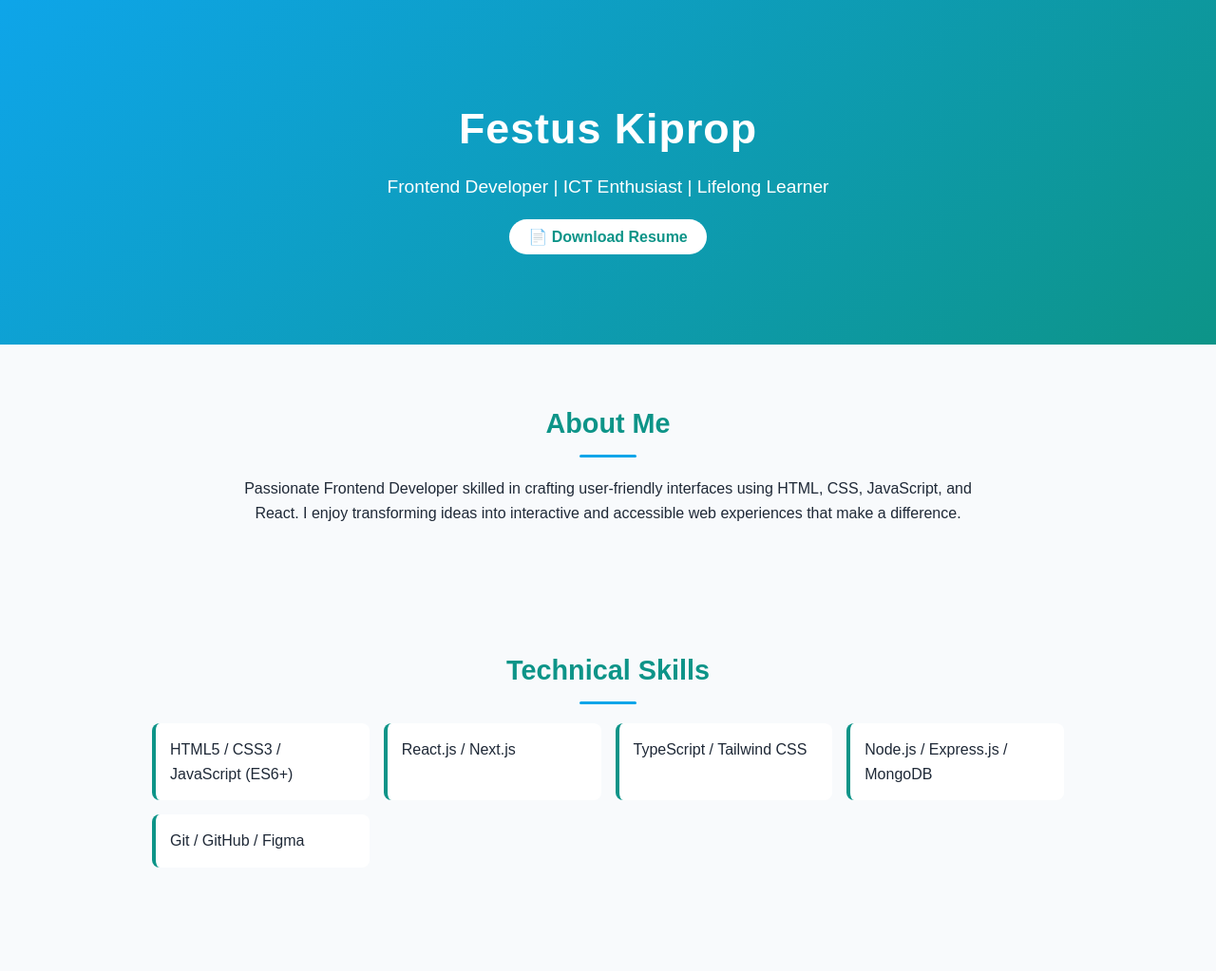
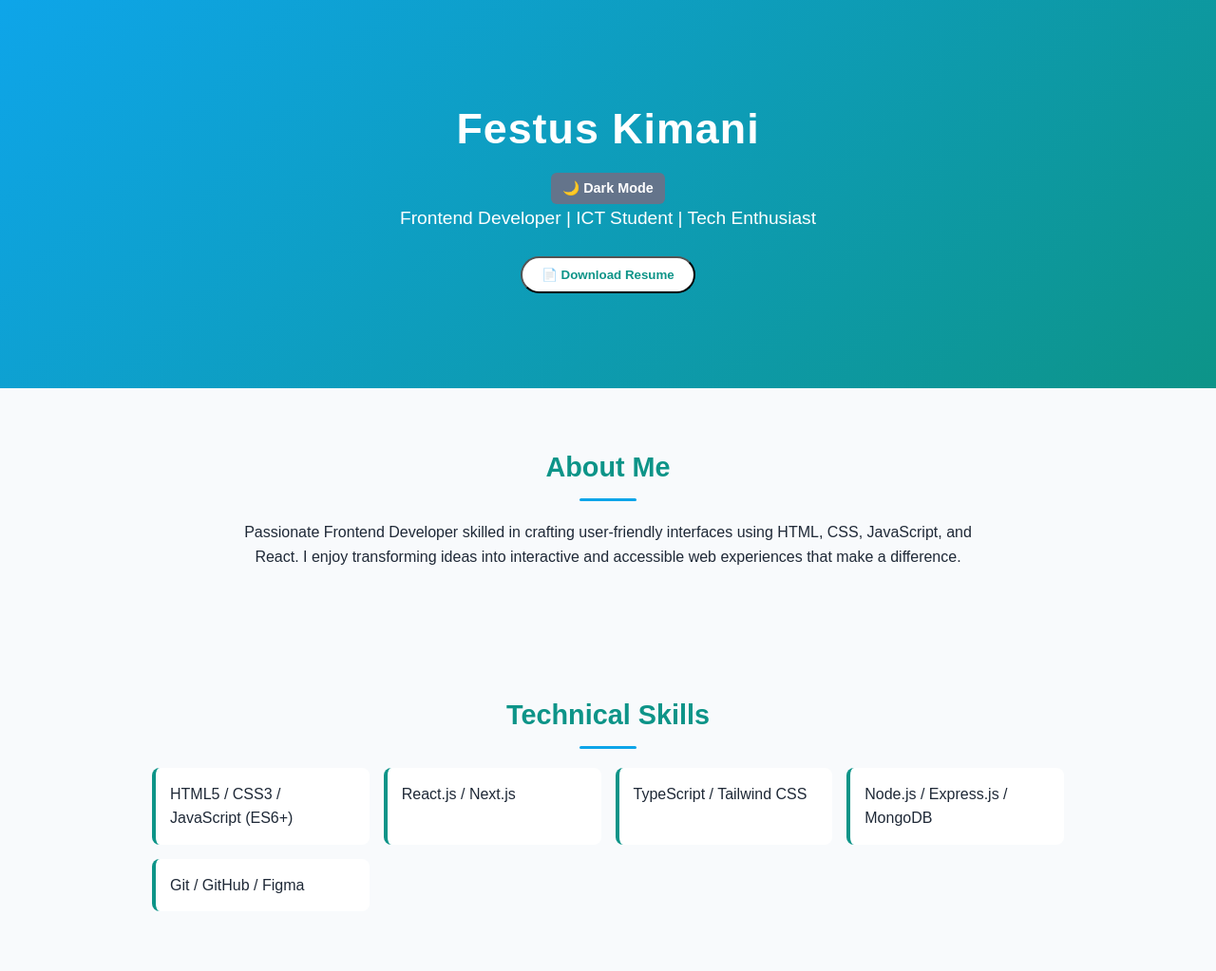
Before and after one commit to kingfetson/Resume-CV-Webpage, a plain HTML site: page index.html in a window 1280 px wide. Shown: the top 1023 px of the page at 95% size. Drawn offline with Linux system fonts and the light colour scheme.

Commit message:
Added:  dark mode toggle button inside the header

```diff
--- a/index.html
+++ b/index.html
@@ -7,14 +7,14 @@
   <link rel="stylesheet" href="style.css">
 </head>
 <body>
-  <!-- Header -->
-  <header class="header">
-    <div class="container">
-      <h1>Festus Kiprop</h1>
-      <p>Frontend Developer | ICT Enthusiast | Lifelong Learner</p>
-      <a href="resume.pdf" class="btn" download>📄 Download Resume</a>
-    </div>
-  </header>
+ <header class="header">
+  <div class="header-top">
+    <h1>Festus Kimani</h1>
+    <button id="themeToggle" class="btn toggle-btn">🌙 Dark Mode</button>
+  </div>
+  <p>Frontend Developer | ICT Student | Tech Enthusiast</p>
+  <button id="downloadBtn" class="btn">📄 Download Resume</button>
+</header>
 
   <!-- About Section -->
   <section id="about" class="about section">
```
